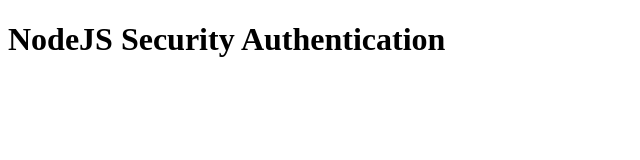
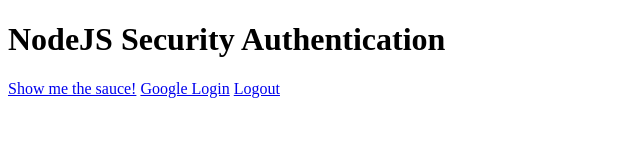
Before and after one commit to jmargdev/node-security-authentication, a website: page public/index.html in a window 1280 px wide. Shown: the whole page, without its empty margins (0-640 px from the left). Drawn offline with Linux system fonts and the light colour scheme.

Commit message:
Added links to showcase example

```diff
--- a/public/index.html
+++ b/public/index.html
@@ -8,5 +8,8 @@
   </head>
   <body>
     <h1>NodeJS Security Authentication</h1>
+    <a href="/secret">Show me the sauce!</a>
+    <a href="/auth/google">Google Login</a>
+    <a href="/auth/logout">Logout</a>
   </body>
 </html>
```
